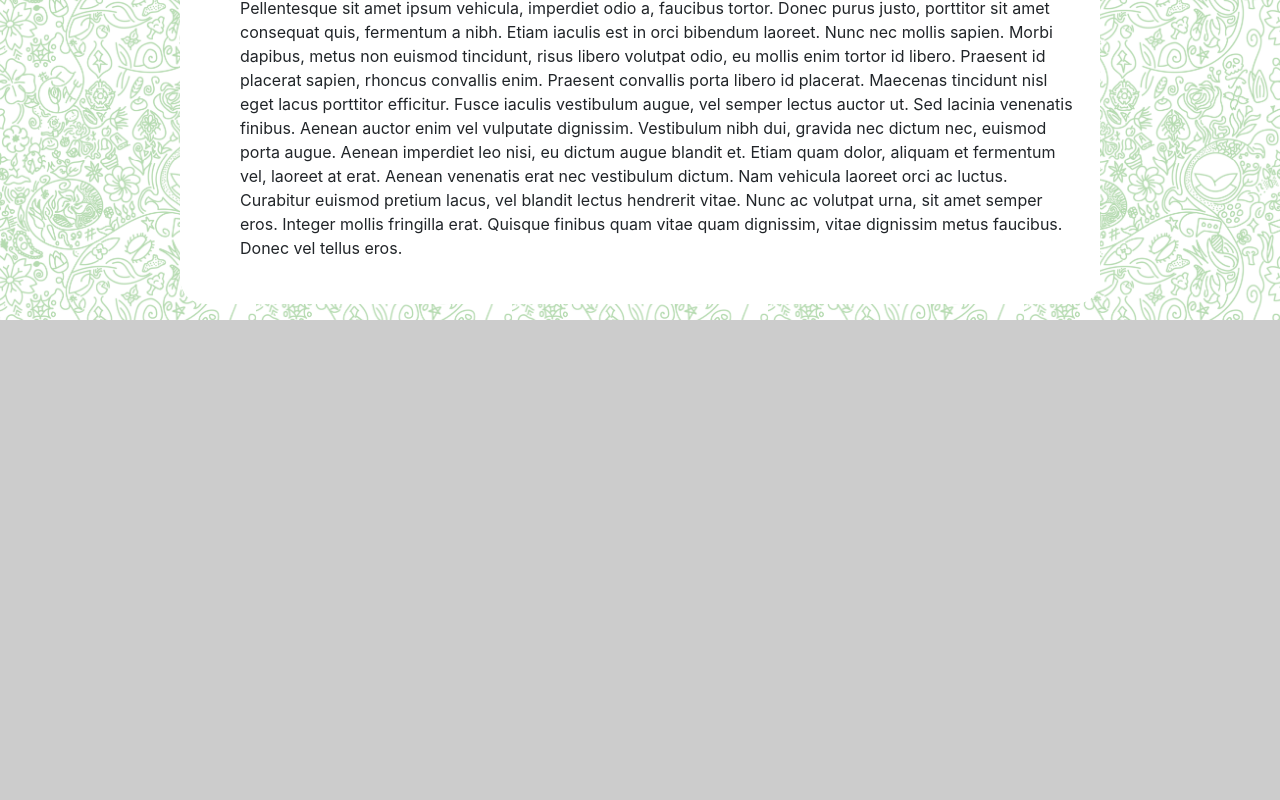
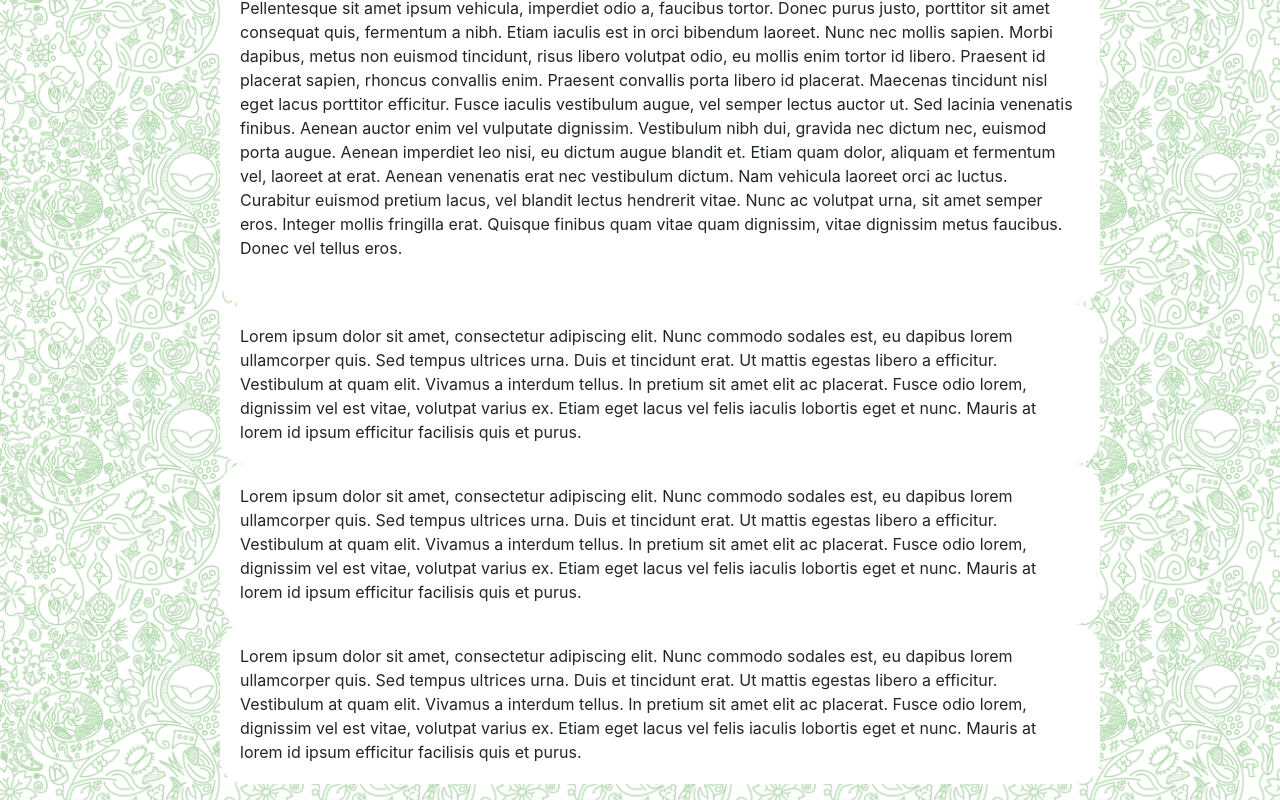
Before and after one commit to matt-how/compost, a plain HTML site: page index.html in a window 1280 px wide. Shown: the part 2912-3712 px from the top of the page. Before the commit the page ends 3232 px from the top, so only its background shows below. Drawn offline with nearby package versions, Linux system fonts and the light colour scheme.

Commit message:
-Infinite Scroll

```diff
--- a/index.html
+++ b/index.html
@@ -19,7 +19,7 @@
   <div class="container">
   <div class="row justify-content-center">
     <div class="col-10">
-      <ul class="post-list">
+      <ul id="post-list">
         <li class="post">
 Lorem ipsum dolor sit amet, consectetur adipiscing elit. Nunc commodo sodales est, eu dapibus lorem ullamcorper quis. Sed tempus ultrices urna. Duis et tincidunt erat. Ut mattis egestas libero a efficitur. Vestibulum at quam elit. Vivamus a interdum tellus. In pretium sit amet elit ac placerat. Fusce odio lorem, dignissim vel est vitae, volutpat varius ex. Etiam eget lacus vel felis iaculis lobortis eget et nunc. Mauris at lorem id ipsum efficitur facilisis quis et purus. Vestibulum eleifend ex massa, vitae feugiat sem malesuada vel. Pellentesque sit amet ipsum vehicula, imperdiet odio a, faucibus tortor. Donec purus justo, porttitor sit amet consequat quis, fermentum a nibh.
 
--- a/scripts.js
+++ b/scripts.js
@@ -1,17 +1,16 @@
 var text = "Lorem ipsum dolor sit amet, consectetur adipiscing elit. Nunc commodo sodales est, eu dapibus lorem ullamcorper quis. Sed tempus ultrices urna. Duis et tincidunt erat. Ut mattis egestas libero a efficitur. Vestibulum at quam elit. Vivamus a interdum tellus. In pretium sit amet elit ac placerat. Fusce odio lorem, dignissim vel est vitae, volutpat varius ex. Etiam eget lacus vel felis iaculis lobortis eget et nunc. Mauris at lorem id ipsum efficitur facilisis quis et purus."
-window.onscroll = function() {myFunction()};
+window.onscroll = function() {loadContent()};
 
-function myFunction() {
-  var h = document.documentElement,
-  b = document.body,
-  st = 'scrollTop',
-  sh = 'scrollHeight';
-  var percent = (h[st]||b[st]) / ((h[sh]||b[sh]) - h.clientHeight) * 100;
-  // if the scroll is more than 75% from the top, load more content.
-  if(percent > 0.75) {
-    var divv = document.createElement("LI");
+function loadContent() {
+  //alert("Pressed!");
+  if ((window.innerHeight + window.scrollY) >= document.body.offsetHeight) {
+        // you're at the bottom of the page
+    //alert("load more")
+    var listNode = document.createElement("LI");
+    listNode.classList.add("post")
+
     var textnode = document.createTextNode(text);
-    divv.appendChild(textnode);
-    document.getElementById('post-list').appendChild(divv);
+    listNode.appendChild(textnode);
+    document.getElementById("post-list").appendChild(listNode);
   }
 }
```
